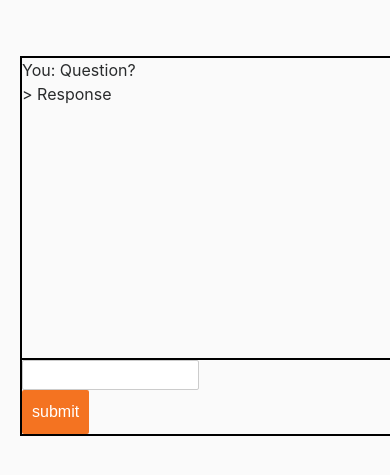
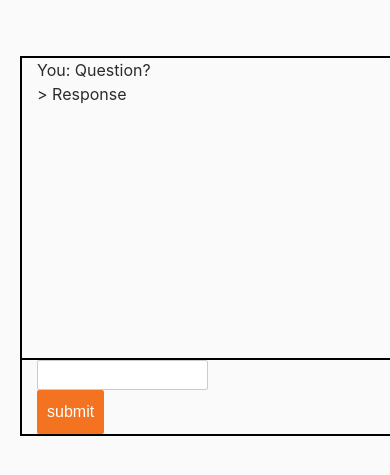
Before and after one commit to Fromalaska49/DunderMifflin-ChatBot, a Django app: page /chatbot in a window 390 px wide. Shown: the part 44-519 px from the top of the page. Run offline with Django 3.2, Linux system fonts and the light colour scheme; parts of the project's set-up code (start-up, migrations or seed data) failed here and were passed over; some libraries are stand-ins or nearby versions.

Commit message:
Reformatting Code
Fixed indentation, bootstrap…

```diff
--- a/templates/chat/chat.html
+++ b/templates/chat/chat.html
@@ -6,21 +6,20 @@
 {% block content %}
 	<div class="container" style="width:400px; border: 1px solid black;">
 		<div class="row" style="border: 1px solid black;">
-        <div id="history-window" class="col-s-12">
+			<div id="history-window" class="col-sm-12">
 				<div id="history" style="display: block;height: 300px;">
 					You: Question?<br>
 					> Response<br>
 				</div>
 			</div>
-
 		</div>
 		<div class="row" style="border: 1px solid black;">
 			<form id="query">
 				{% csrf_token %}
-      <div id="user-entry" class="col-s-8" style="width:80%">
+				<div id="user-entry" class="col-sm-8" style="width:80%">
 					<input type="text" id="question" name="QUESTION_TEXT" style="width: 100%">
 				</div>
-      <div id="submit-div" class="col-s-4" style="width: 20%">
+				<div id="submit-div" class="col-sm-4" style="width: 20%">
 					<input type="button" value="submit" onclick="SendQuestion()">
 				</div>
 			</form>
```
Lines whose indentation alone changed are shown as unchanged.
